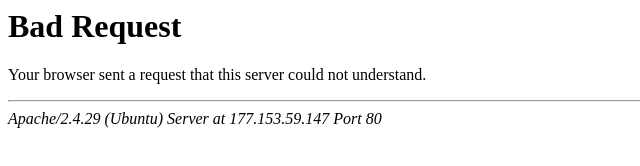
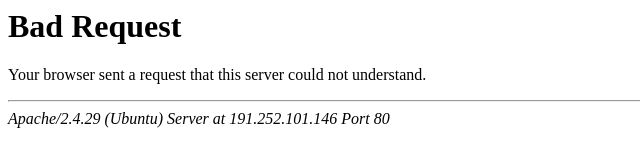
Before and after one commit to SAEIDKHANDANI/SSHPRO_MAXx2, a plain HTML site: page Install/index.html in a window 1280 px wide. Shown: the full height of the page, 0-640 px from the left. Drawn offline with Linux system fonts and the light colour scheme.

Commit message:
Update index.html

```diff
--- a/Install/index.html
+++ b/Install/index.html
@@ -6,5 +6,5 @@
 <p>Your browser sent a request that this server could not understand.<br />
 </p>
 <hr>
-<address>Apache/2.4.29 (Ubuntu) Server at 177.153.59.147 Port 80</address>
+<address>Apache/2.4.29 (Ubuntu) Server at 191.252.101.146 Port 80</address>
 </body></html>
```
